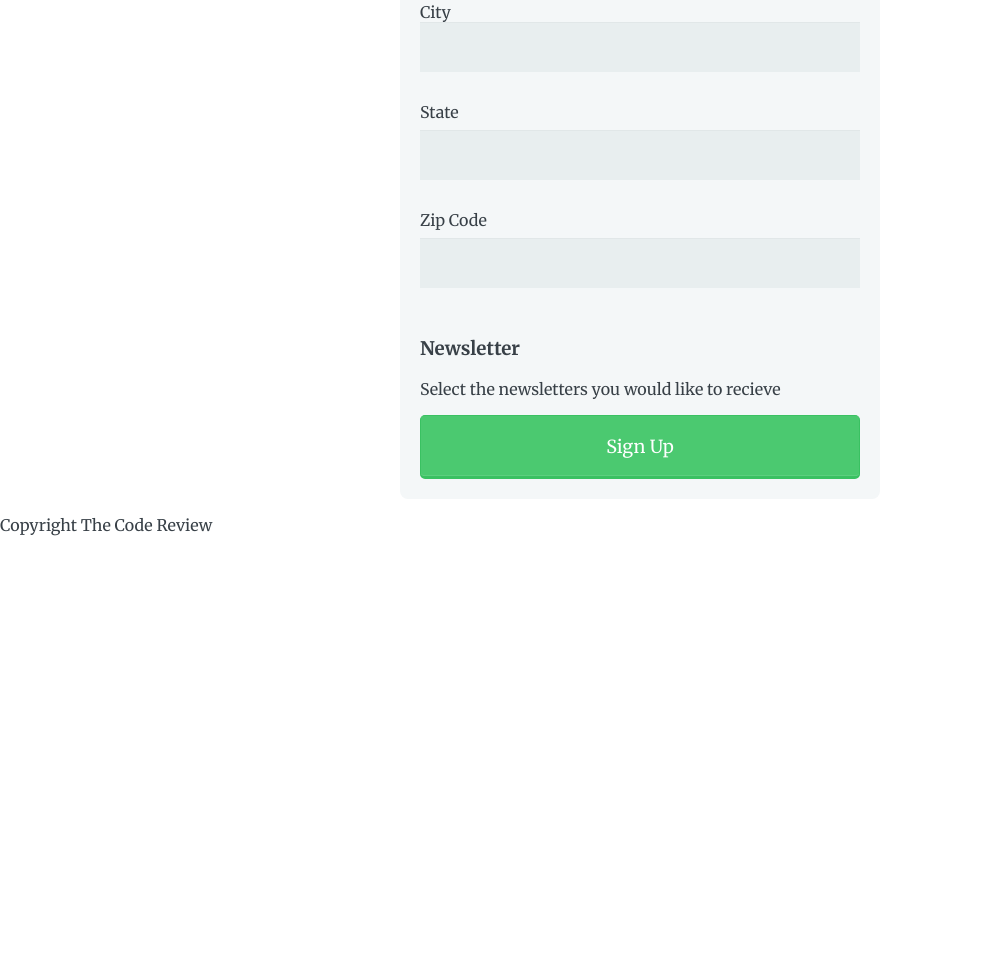
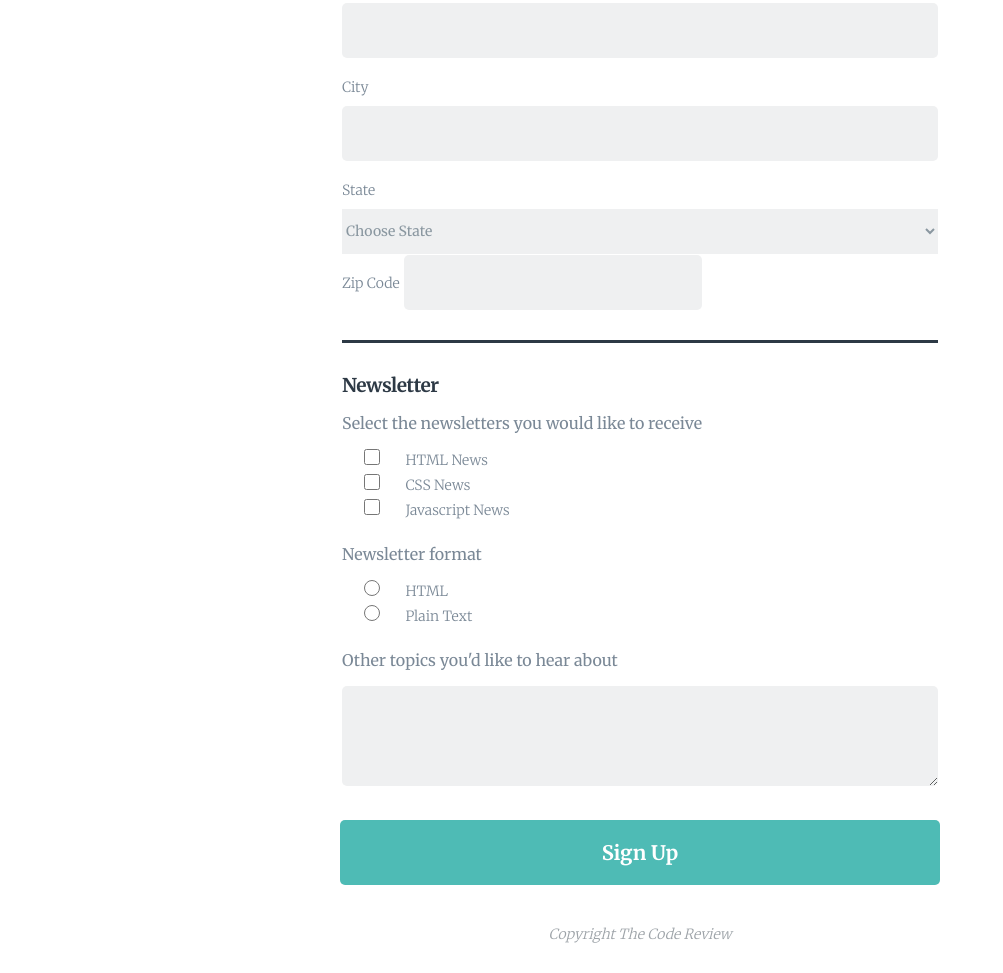
Before and after one commit to lurabines/TTH_project1-online-registration, a plain HTML site: page index.html in a window 1280 px wide. Shown: the part 657-1630 px from the top of the page, without its empty margins (0-1003 px from the left). Before the commit the page ends 1208 px from the top, so only its background shows below. Drawn offline with Linux system fonts and the light colour scheme.

Commit message:
Added files via upload

```diff
--- a/css/style.css
+++ b/css/style.css
@@ -8,112 +8,237 @@
 
 body {
   font-family: 'Merriweather', serif;
-  color: #384047;
+  font-size: 16px;
+  color: #7a8896;
 }
+
+
+	h1 {
+		font-size: 22px;
+	  margin: 0 0 30px 0;
+	}
+	h2 {
+		color: #2d3945;
+		margin: 0 0 15px 0;
+	}
+	h3 {
+		color: #3b4650;
+		margin: 0 0 30px 0;
+	}
+
+
+
+.main-header,
+.wrapper {
+	padding: 0 20px;
+	width: 100%;
+}
+.main-header {
+	background-color: #2d3945;
+	text-align: center;
+}
+	.main-header h1 {
+		color: #FFF;
+		text-transform: uppercase;
+		padding: 30px 0;
+	}
+
+.intro {
+	border-bottom: 2px solid #2d3945;
+	text-align: center;
+	margin: 0 auto 40px auto;
+	max-width: 600px;
+}
+	.intro::after{
+		content: "";
+		background-color:#2d3945;
+		display: block;
+		margin-bottom: 5px;
+		height: 5px;
+		width: 100%;
+	}
+	.intro h2 {
+		color: #2d3945;
+		font-size: 1.125em; /*18px*/
+		font-weight:bold;
+	}
+	.intro p {
+		color:#bec2c5;
+		font-size: 0.875em; /*14px*/
+		font-weight: 200;
+		line-height: 1.5;
+		margin-bottom: 40px;
+	}
+
 
 form {
   max-width: 300px;
   margin: 10px auto;
-  padding: 10px 20px;
-  background: #f4f7f8;
-  border-radius: 8px;
-}
-
-h1 {
-  margin: 0 0 30px 0;
-  text-align: center;
-}
-
-input[type="text"],
-input[type="password"],
-input[type="date"],
-input[type="datetime"],
-input[type="email"],
-input[type="number"],
-input[type="search"],
-input[type="tel"],
-input[type="time"],
-input[type="url"],
-textarea,
-select {
-  background: rgba(255,255,255,0.1);
-  border: none;
-  font-size: 16px;
-  height: auto;
-  margin: 0;
-  outline: 0;
-  padding: 15px;
-  width: 100%;
-  background-color: #e8eeef;
-  color: #8a97a0;
-  box-shadow: 0 1px 0 rgba(0,0,0,0.03) inset;
-  margin-bottom: 30px;
-}
-
-input[type="radio"],
-input[type="checkbox"] {
-  margin: 0 4px 8px 0;
-}
-
-select {
-  padding: 6px;
-  height: 32px;
-  border-radius: 2px;
-}
-
-button {
-  padding: 19px 39px 18px 39px;
-  color: #FFF;
-  background-color: #4bc970;
-  font-size: 18px;
-  text-align: center;
-  font-style: normal;
-  border-radius: 5px;
-  width: 100%;
-  border: 1px solid #3ac162;
-  border-width: 1px 1px 3px;
-  box-shadow: 0 -1px 0 rgba(255,255,255,0.1) inset;
-  margin-bottom: 10px;
+  padding: 0;
 }
 
 fieldset {
+	border: none;
 	margin-bottom: 30px;
-  border: none;
+	padding: 0 0 30px 0;
+}
+	.user-info  {
+		border-bottom: 3px solid #2d3945;
 	}
 
 	legend {
-  font-size: 1.4em;
-  margin-bottom: 10px;
+		color:#2d3945;
+		font-size: 19px;
+		font-weight: bold;
+		letter-spacing: -0.5px;
+	}
+
+
+
+
+input {
+	background-color: #eff0f1;
+	border: none;
+	border-radius: 5px;
+	padding: 0 20px;
+	height: 55px;
+	width: 100%;
+}
+	input:focus,
+	textarea:focus {
+		border: 2px solid #46698b;
+		outline: none;
 	}
 
 label {
 	display: block;
-  margin-bottom: 8px;
+	font-size: 14px;
+	font-weight: 200;
+	margin: 20px 0 10px 0;
 }
 
-label.light {
-  font-weight: 300;
-  display: inline;
+
+
+
+
+#button {
+	background-color: #4ebbb5;
+	border: none;
+	border-radius: 5px;
+	color:#FFFFFF;
+	font-size: 20px;
+	font-weight: 700;
+	padding: 20px 0;
+	width: 100%;
+}
+	#button:focus{
+		background: #3b928d;
+		outline: none;
 	}
 
-.number {
-  background-color: #5fcf80;
-  color: #fff;
-  height: 30px;
-  width: 30px;
+
+	#zip {
+		width: 50%;
+	}
+
+textarea {
+	background-color: #eff0f1;
+	border: none;
+	border-radius: 5px;
+	padding: 10px;
+	height: 100px;
+	width: 100%;
+}
+
+
+input::-webkit-input-placeholder  {
+	color:#b8bdc0;
+	font-size:12px;
+	font-style:italic;
+	font-weight:100;
+	letter-spacing:1.2px;
+	line-height:1.5;
+	padding:0 20px 0 0;
+	text-align:right;
+	text-decoration:none;
+}
+
+
+
+select {
+  background-color: #eff0f1;
+  border: none;
+  color: #8a97a0;
+  font-size: 14px;
+  height: 45px;
+  margin: 0;
+  outline: 0;
+  width: 100%;
+}
+	optgroup option[value=""] {
+	  color:#b8bdc0;
+	}
+
+
+.newsletter-section {
+	padding: 0;
+}
+.newsletter-section input{
+	display: block;
+}
+
+
+.extra-section {
+	margin: 0 0 20px 0;
+	padding: 0;
+}
+.extra-section input[type="radio"],
+.extra-section input[type="checkbox"] {
 	display: inline-block;
-  font-size: 0.8em;
-  margin-right: 4px;
-  line-height: 30px;
+	margin: 0;
+	height: 16px;
+	width: 10%;
+}
+
+
+	.radio-label,
+	.check-label {
+		display: inline-block;
+		margin: 0 0 5px 0;
+		width: 85%;
+	}
+
+
+
+
+
+.main-footer {
+	color:#9da3a8;
+	font-size: 14px;
+	font-style: italic;
+	font-weight: 300;
 	text-align: center;
-  text-shadow: 0 1px 0 rgba(255,255,255,0.2);
-  border-radius: 100%;
+	margin: 30px 0;
 }
+
+
+
+
+
+/*--------------------------------------------
+	Media Queries
+--------------------------------------------*/
 
 @media screen and (min-width: 480px) {
 
   form {
-    max-width: 480px;
+    max-width: 600px;
+    padding: 10px 0px;
+  }
+
+  form input,
+  form label {
+	  display: inline-block;
   }
 
 }
--- a/index.html
+++ b/index.html
@@ -9,55 +9,135 @@
     </head>
     <body>
 
-		<header class="mainHeader">
-			<section>
+		<header class="main-header">
 			<h1>The Code Review</h1>
-					<h2>Signup for our newsletter</h2>
-						<p>Get the latest news on how your code is doing right in your inbox</p>
-			</section>
 		</header>
 
 		<div class="wrapper">
 
+			<div class="intro">
+				<h2>Signup for our newsletter</h2>
+					<p>Get the latest news on how your code is doing right in your inbox</p>
+			</div>
+
 	      <form action="index.html" method="post">
 
-	        <h3>Contact Information</h3>
+	        <fieldset class="user-info">
+		        <legend>Contact Information</legend>
 
 		        <label for="name">Full Name</label>
-	        <input type="text" id="name" name="user_name">
+		        <input type="text" id="name" name="user_name" placeholder="Required">
 
 		        <label for="mail">Email Address</label>
-	        <input type="email" id="mail" name="user_email">
+		        <input type="email" id="mail" name="user_email" placeholder="Required">
 
 		        <label for="phone-number">Phone Number</label>
 		        <input type="tel" id="phone-number" name="user_phone-number">
 
 		        <label for="address">Street Address</label>
-	        <input type="text" id="address" name="user_address"
+		        <input type="text" id="address" name="user_address">
 
 		        <label for="city">City</label>
 		        <input type="text" id="city" name="user_city">
 
 		        <label for="state">State</label>
-	        <input type="text" id="state" name="user_state">
+			        <select id="state" name="user_state">
+						<optgroup label="State List">
+							<option value="" disabled selected hidden>Choose State</option>
+							<option value="AL">Alabama</option>
+							<option value="AK">Alaska</option>
+							<option value="AZ">Arizona</option>
+							<option value="AR">Arkansas</option>
+							<option value="CA">California</option>
+							<option value="CO">Colorado</option>
+							<option value="CT">Connecticut</option>
+							<option value="DE">Delaware</option>
+							<option value="DC">District Of Columbia</option>
+							<option value="FL">Florida</option>
+							<option value="GA">Georgia</option>
+							<option value="HI">Hawaii</option>
+							<option value="ID">Idaho</option>
+							<option value="IL">Illinois</option>
+							<option value="IN">Indiana</option>
+							<option value="IA">Iowa</option>
+							<option value="KS">Kansas</option>
+							<option value="KY">Kentucky</option>
+							<option value="LA">Louisiana</option>
+							<option value="ME">Maine</option>
+							<option value="MD">Maryland</option>
+							<option value="MA">Massachusetts</option>
+							<option value="MI">Michigan</option>
+							<option value="MN">Minnesota</option>
+							<option value="MS">Mississippi</option>
+							<option value="MO">Missouri</option>
+							<option value="MT">Montana</option>
+							<option value="NE">Nebraska</option>
+							<option value="NV">Nevada</option>
+							<option value="NH">New Hampshire</option>
+							<option value="NJ">New Jersey</option>
+							<option value="NM">New Mexico</option>
+							<option value="NY">New York</option>
+							<option value="NC">North Carolina</option>
+							<option value="ND">North Dakota</option>
+							<option value="OH">Ohio</option>
+							<option value="OK">Oklahoma</option>
+							<option value="OR">Oregon</option>
+							<option value="PA">Pennsylvania</option>
+							<option value="RI">Rhode Island</option>
+							<option value="SC">South Carolina</option>
+							<option value="SD">South Dakota</option>
+							<option value="TN">Tennessee</option>
+							<option value="TX">Texas</option>
+							<option value="UT">Utah</option>
+							<option value="VT">Vermont</option>
+							<option value="VA">Virginia</option>
+							<option value="WA">Washington</option>
+							<option value="WV">West Virginia</option>
+							<option value="WI">Wisconsin</option>
+							<option value="WY">Wyoming</option>
+						</optgroup>
+			        </select>
 
 		        <label for="zip">Zip Code</label>
 		        <input type="text" id="zip" name="user_zip">
+	        </fieldset>
 
+	       	<fieldset class="newsletter-section">
+		        <legend>Newsletter</legend>
+		        	<p>Select the newsletters you would like to receive</p>
 
+		        <fieldset class="extra-section">
+			        <input type="checkbox" id="html_news" name="html_news" value="html_newsletters">
+			        	<label for="html_news" class="check-label">HTML News</label>
 
-	        <h3>Newsletter</h3>
-	        	<p>Select the newsletters you would like to recieve</p>
+			        <input type="checkbox" id="css_news" name="css_news" value="css_newsletters">
+			        	<label for="css_news" class="check-label">CSS News</label>
 
+			        <input type="checkbox" id="javascript_news" name="javascript_news" value="javascript_newsletters">
+			        	<label for="javascript_news" class="check-label">Javascript News</label>
+		        </fieldset>
 
+		        <p>Newsletter format</p>
 
-	        <button type="submit">Sign Up</button>
+		        <fieldset class="extra-section">
+			        <input type="radio" id="html" value="HTML" name="format" >
+			        	<label for="html" class="radio-label">HTML</label><br>
+
+			        <input type="radio" id="text" value="HTML" name="format" >
+			        	<label for="text" class="radio-label">Plain Text</label>
+		        </fieldset>
+
+		        <p>Other topics you'd like to hear about</p>
+		        <textarea id="other-topics" name="user_topics"></textarea>
+	       	</fieldset>
+
+	        <button type="submit" id="button">Sign Up</button>
 
 	      </form>
 
 		</div>
 
-	  <footer>
+	  <footer class="main-footer">
 		  <p>Copyright The Code Review</p>
 	  </footer>
 
```
Lines whose indentation alone changed are shown as unchanged.
